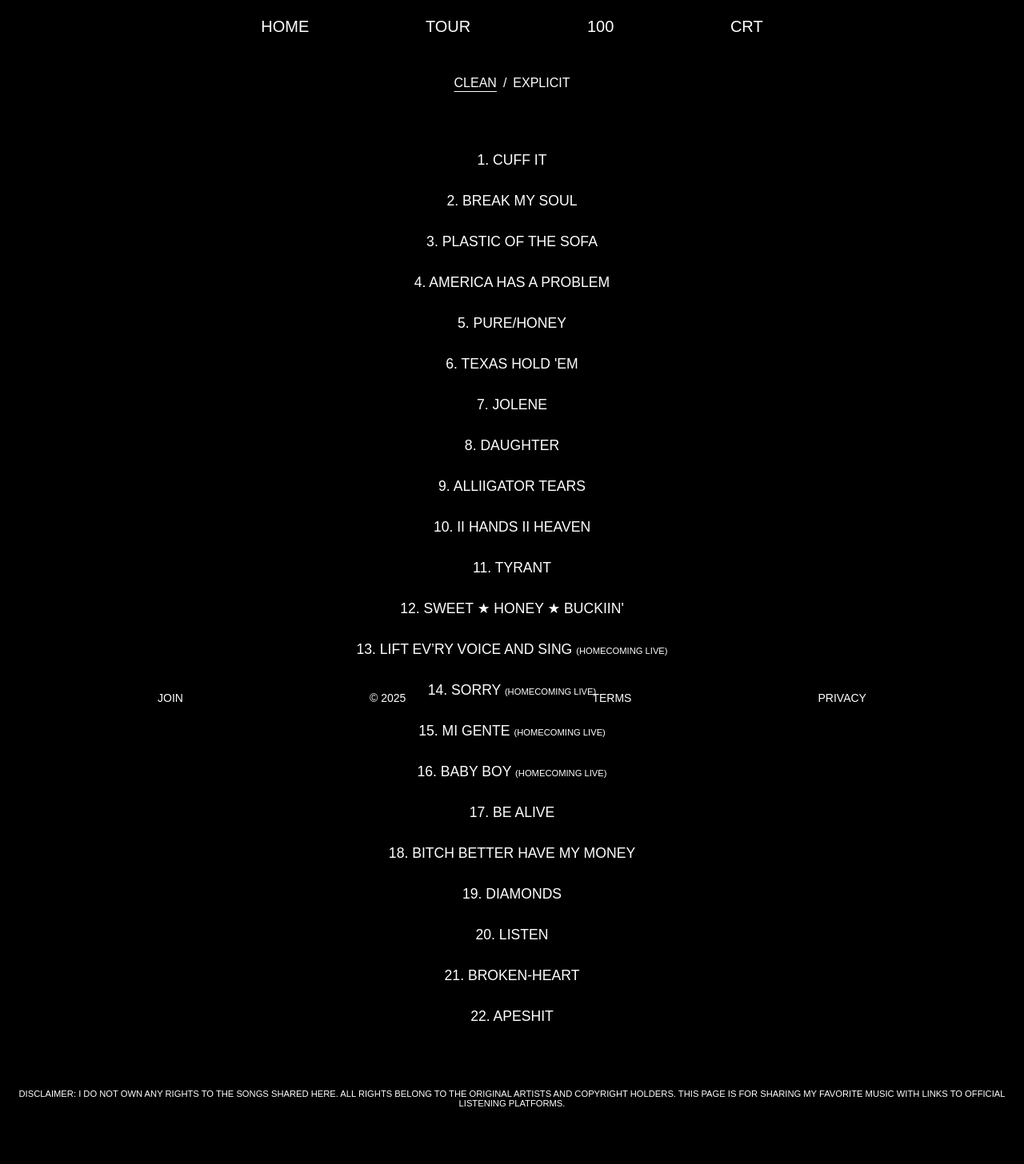
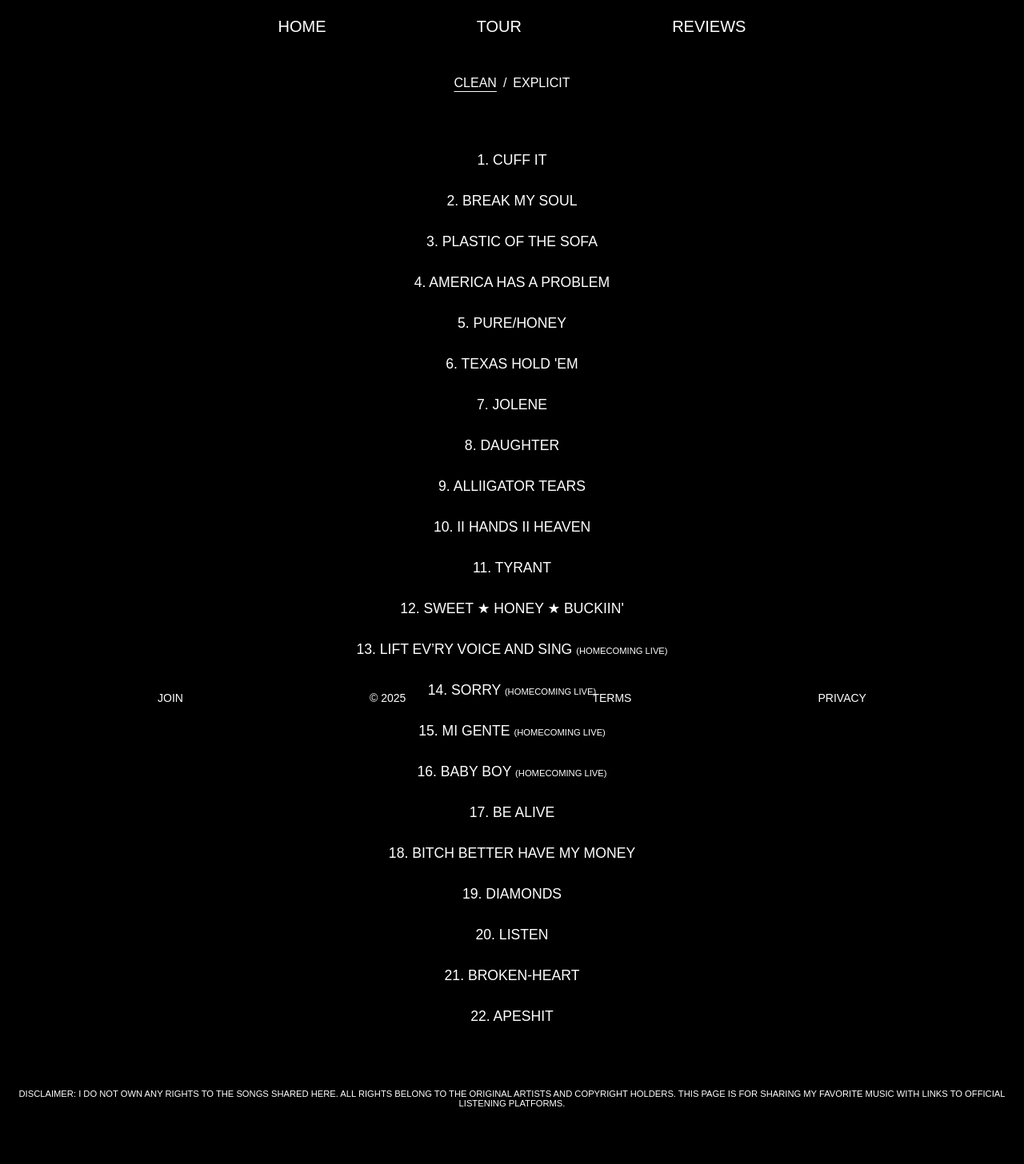
Before and after one commit to Khalil2000web/Music, a Jekyll site: the page built from index.md, in a window 1280 px wide. Shown: the whole page at 80% size. Built offline with Jekyll 4.4.1, drawn with Linux system fonts in a browser that asks for light colours; some web fonts are replaced.

Commit message:
Update defualt.html

```diff
--- a/_layouts/defualt.html
+++ b/_layouts/defualt.html
@@ -30,8 +30,7 @@
 <a href="https://www.khaliiil.com/">HOME</a>
 <a href="https://tour.khaliiil.com/">TOUR</a>
 <a href="/">MUSIC</a>
-<a href="https://khaliiil.com/">100</a>
-<a href="https://khaliiil.com/crt/">CRT</a>
+<a href="https://khaliiil.com/reviews/">REVIEWS</a>
 </header>
 
 {{ content }}
```
